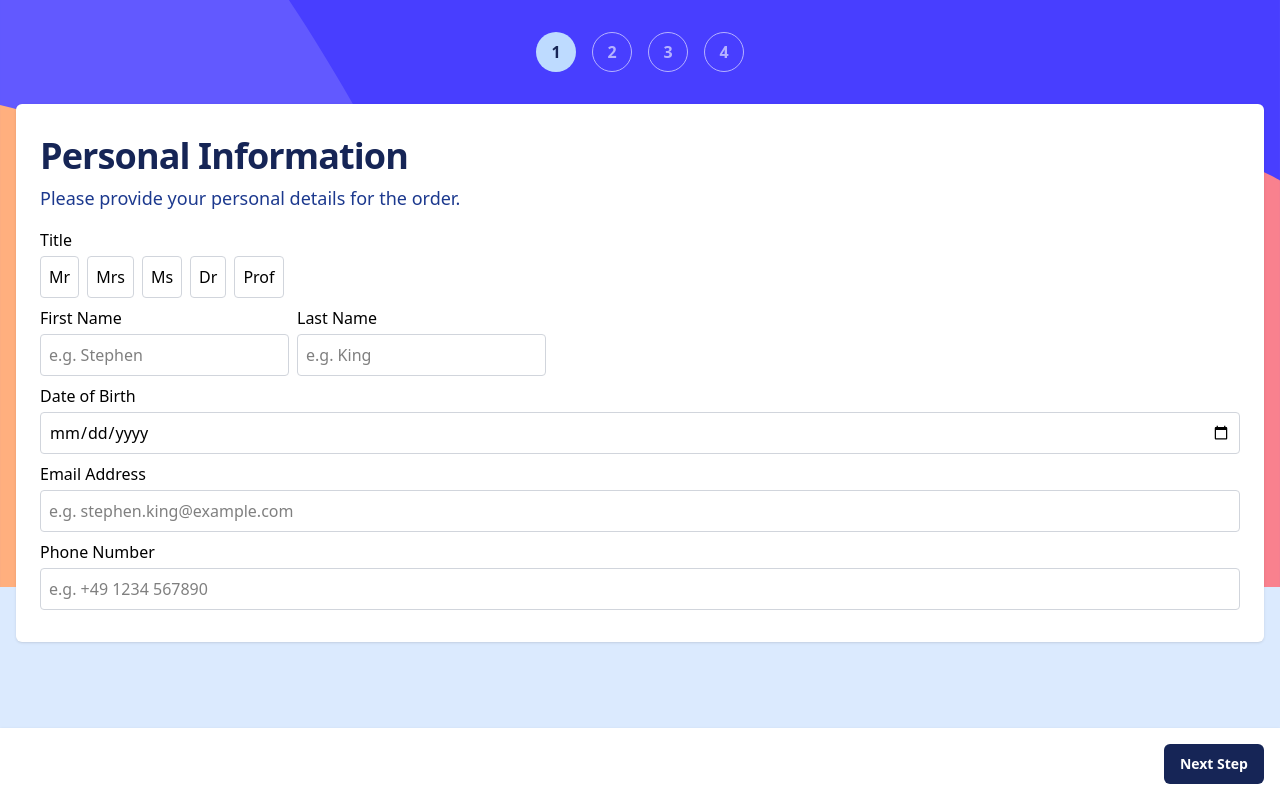
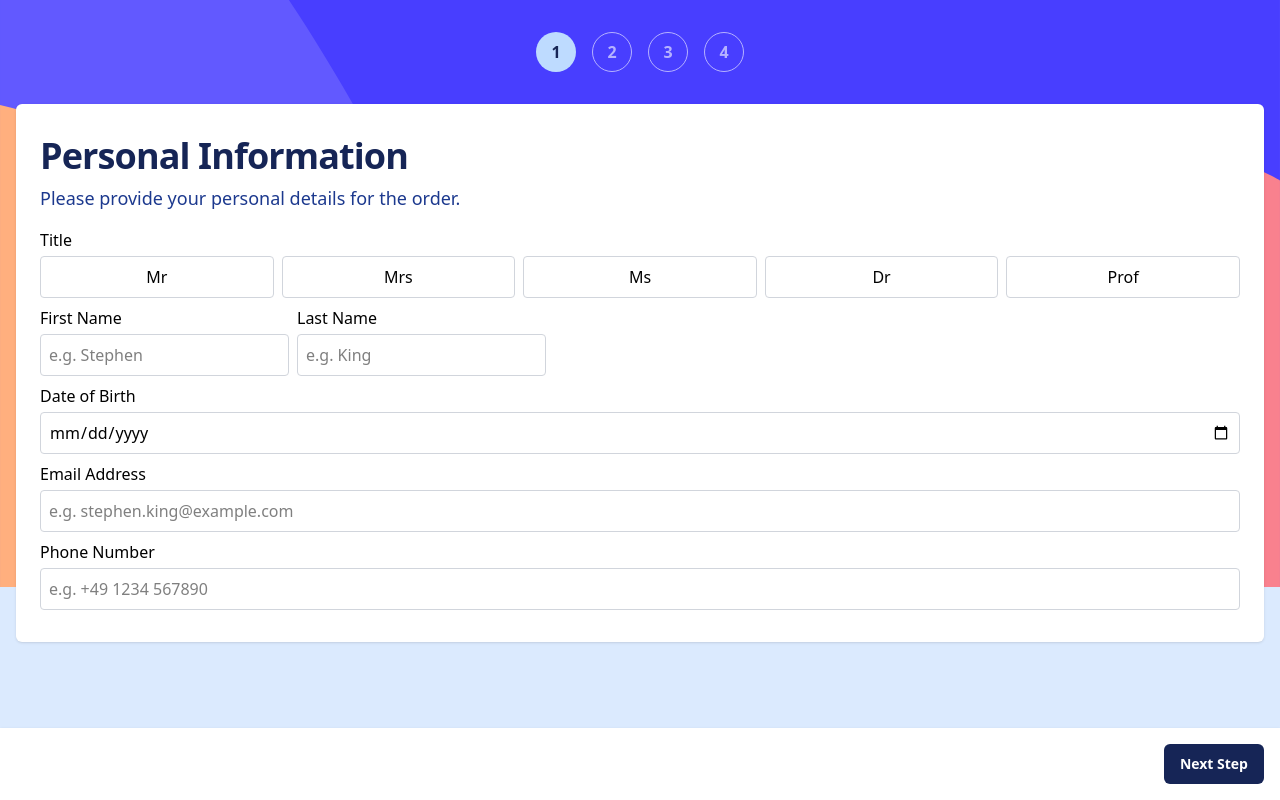
Before and after one commit to Derfan/unified-checkout-system, a Next.js app in the folder apps/web/: page /checkout in a window 1280 px wide. Built offline with nearby package versions, Linux system fonts and the light colour scheme.

Commit message:
fix(web): radio button component

```diff
--- a/apps/web/components/forms/radio-group/RadioButton.tsx
+++ b/apps/web/components/forms/radio-group/RadioButton.tsx
@@ -27,7 +27,7 @@ export const RadioButton = React.forwardRef<HTMLLabelElement, RadioButtonProps>(
 
 RadioButton.displayName = 'RadioButton';
 
-const radioButtonVariants = cva('border p-2 rounded transition-colors', {
+const radioButtonVariants = cva('flex-1 text-center border p-2 rounded transition-colors', {
   variants: {
     state: {
       default: 'border-gray-300 hover:border-blue-500 focus:border-blue-700',
```
